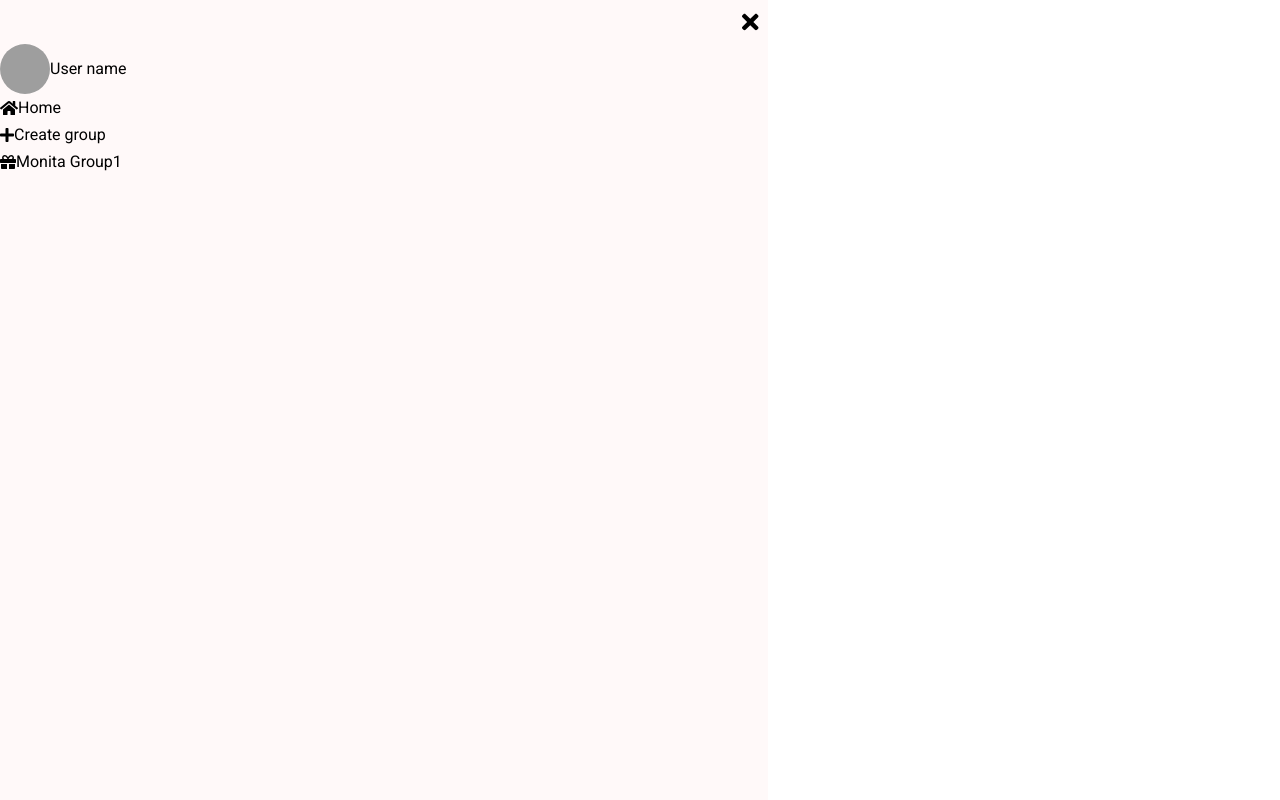
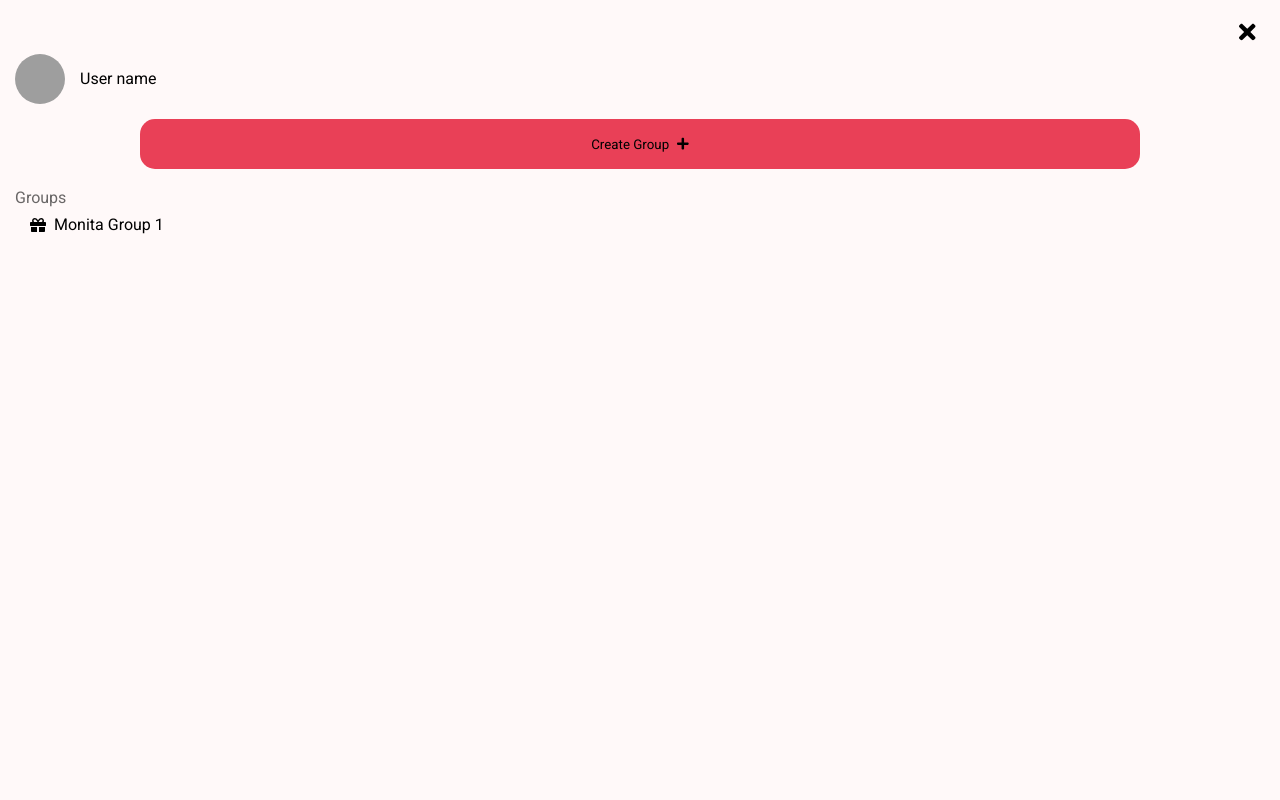
Before and after one commit to Ugtakh/wishlist, a Next.js app in the folder wishlist_frontend/: page / in a window 1280 px wide. Both pictures are taken after a click on the icon 10 px from the left and 12 px from the top of the page. Shown: the top 800 px of the page. Built offline with nearby package versions, Linux system fonts and the light colour scheme; grey boxes are pictures that could not be loaded.

Commit message:
sidebar updated

```diff
--- a/wishlist_frontend/components/Layout.tsx
+++ b/wishlist_frontend/components/Layout.tsx
@@ -3,9 +3,9 @@ import NavBar from "./Navbar";
 
 export const Layout = ({ children }) => {
   return (
-    <div className="content">
-      <NavBar />
-      {children}
+    <div className="content" style={{ width: "100%" }}>
+      <NavBar children={children} />
+      {/* {children} */}
     </div>
   );
 };
--- a/wishlist_frontend/components/Navbar.tsx
+++ b/wishlist_frontend/components/Navbar.tsx
@@ -27,7 +27,7 @@ const sideBarData = [
   },
 ];
 
-const NavBar = () => {
+const NavBar = ({ children }: any) => {
   const [sidebar, setSidebar] = useState(false);
   const showSidebar = () => setSidebar(!sidebar);
 
@@ -37,9 +37,11 @@ const NavBar = () => {
         <div
           className="nav-bar"
           style={{
-            width: "60%",
+            width: "100%",
             height: "100vh",
             background: "rgb(255, 249, 249)",
+            paddingLeft: "15px",
+            paddingRight: "15px",
           }}
         >
           <div
@@ -53,7 +55,7 @@ const NavBar = () => {
               icon={faTimes}
               color="black"
               onClick={showSidebar}
-              style={{ fontSize: "1.5em" }}
+              style={{ fontSize: "1.5em", marginTop: "10px" }}
             />
           </div>
 
@@ -61,7 +63,6 @@ const NavBar = () => {
             className="nav-profile"
             style={{
               display: "flex",
-              //   justifyContent: "center",
               alignItems: "center",
             }}
           >
@@ -81,10 +82,69 @@ const NavBar = () => {
               />
             </Link>
             <Link href="/profile">
-              <p onClick={showSidebar}>User name </p>
+              <p onClick={showSidebar} style={{ paddingLeft: "15px" }}>
+                User name{" "}
+              </p>
             </Link>
           </div>
-          {sideBarData.map((item, index) => {
+          <div
+            className="create-monita-button"
+            style={{
+              display: "flex",
+              justifyContent: "center",
+              paddingTop: "15px",
+            }}
+          >
+            <Link href="/create-monita">
+              <button
+                style={{
+                  border: "none",
+                  width: "80%",
+                  height: "50px",
+                  borderRadius: "15px",
+                  backgroundColor: "#E94057",
+                }}
+                onClick={showSidebar}
+              >
+                Create Group
+                <FontAwesomeIcon
+                  icon={faPlus}
+                  color="black"
+                  style={{
+                    fontSize: "1em",
+                    alignSelf: "center",
+                    marginLeft: "8px",
+                  }}
+                />
+              </button>
+            </Link>
+          </div>
+          <div
+            className="sidebar-groups-container"
+            style={{ marginTop: "15px" }}
+          >
+            <p style={{ color: "rgba(0, 0, 0, 0.59)" }}>Groups</p>
+            <li
+              style={{
+                display: "flex",
+                cursor: "pointer",
+                paddingLeft: "15px",
+              }}
+              onClick={showSidebar}
+            >
+              <FontAwesomeIcon
+                icon={faGift}
+                color="black"
+                style={{ fontSize: "1em", alignSelf: "center" }}
+              />
+              <Link href="/monita-groups">
+                <p style={{ fontSize: "1em", paddingLeft: "8px" }}>
+                  Monita Group 1
+                </p>
+              </Link>
+            </li>
+          </div>
+          {/* {sideBarData.map((item, index) => {
             return (
               <li
                 key={index}
@@ -101,15 +161,18 @@ const NavBar = () => {
                 </Link>
               </li>
             );
-          })}
+          })} */}
         </div>
       ) : (
+        <div style={{ width: "100%" }}>
           <FontAwesomeIcon
             icon={faBars}
             color="black"
             onClick={showSidebar}
             style={{ fontSize: "1.5em" }}
           />
+          {children}
+        </div>
       )}
     </div>
   );
```
Lines whose indentation alone changed are shown as unchanged.
